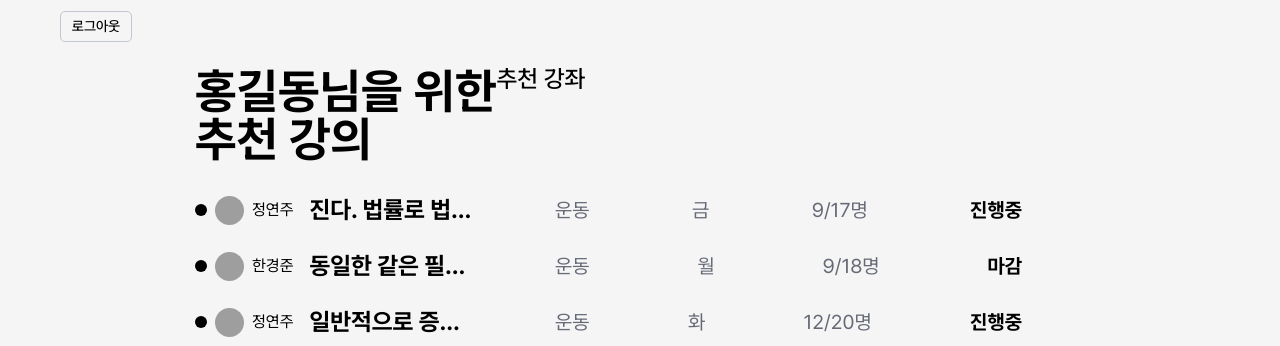
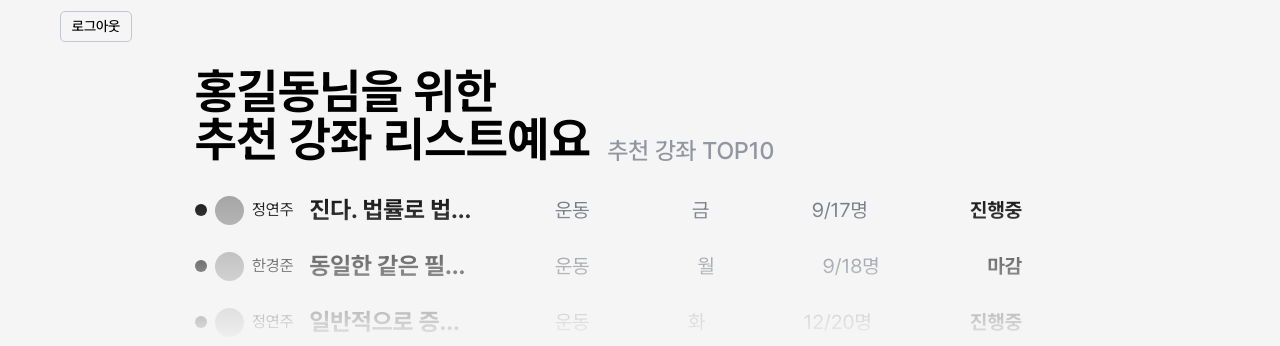
Before and after one commit to softeerbootcamp-6th/Team3-SockThree, a React (Vite) app in the folder client/: page / in a window 1280 px wide. Shown: the part 663-1009 px from the top of the page. Built offline with nearby package versions, Linux system fonts and the light colour scheme; grey boxes are pictures that could not be loaded.

Commit message:
style: carousel gradient 적용

```diff
--- a/client/src/domain/student/component/RecommendedCourseListCarousel.tsx
+++ b/client/src/domain/student/component/RecommendedCourseListCarousel.tsx
@@ -48,7 +48,7 @@ const RecommendedCourseListCarousel = ({
     : `transition-none`;
 
   return (
-    <div className="h-[10.4375rem] w-full overflow-hidden">
+    <div className="z-0 h-[10.4375rem] w-full overflow-hidden">
       <ul
         onMouseEnter={handleMouseEnter}
         onMouseLeave={handleMouseLeave}
--- a/client/src/domain/student/view/RecommendedCourseListView.tsx
+++ b/client/src/domain/student/view/RecommendedCourseListView.tsx
@@ -24,17 +24,23 @@ const createRandomLists = () => ({
 const originalListItems = Array.from({ length: 10 }, () => createRandomLists());
 
 const userName = "홍길동";
+const recommendLength = originalListItems.length;
 
 const RecommendedCourseListView = () => {
   return (
     <div className="flex flex-col items-start gap-[1.1875rem]">
-      <div className="flex flex-row">
+      <div className="flex flex-row items-end justify-end gap-[1.0625rem]">
         <p className="typo-title-0">
-          {userName}님을 위한 <br /> 추천 강의
+          {userName}님을 위한 <br /> 추천 강좌 리스트예요
         </p>
-        <span className="typo-body-1">추천 강좌</span>
+        <span className="typo-body-1 text-gray-500">
+          추천 강좌 TOP{recommendLength}
+        </span>
       </div>
-      <RecommendedCourseListCarousel originalListItems={originalListItems} />
+      <div className={"relative h-[10.4375rem] w-[51.6875rem]"}>
+        <RecommendedCourseListCarousel originalListItems={originalListItems} />
+        <div className="pointer-events-none absolute inset-0 bg-gradient-to-b from-transparent to-bg" />
+      </div>
     </div>
   );
 };
```
